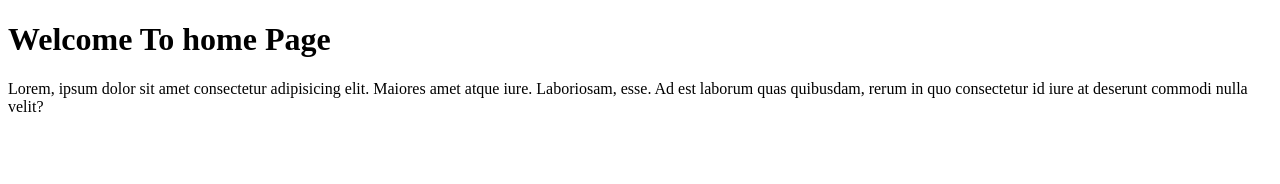
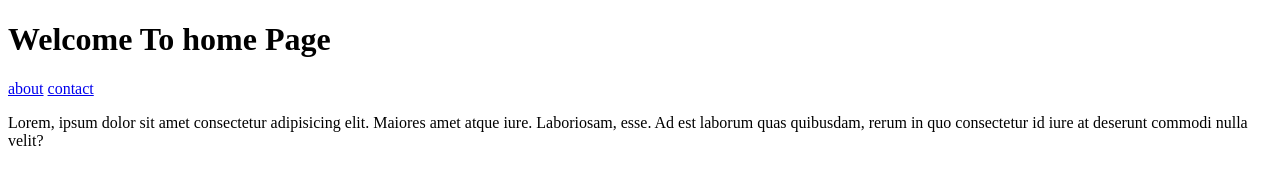
Before and after one commit to fazel2004/project, a plain HTML site: page index.html in a window 1280 px wide. Drawn offline with Linux system fonts and the light colour scheme; a script that the page names is missing.

Commit message:
add navbar ti index.html

```diff
--- a/index.html
+++ b/index.html
@@ -6,6 +6,12 @@
     <title>my project</title>
 </head>
 <h1>Welcome To home Page</h1>
+<header>
+    <nav>
+        <a href="about.html">about</a>
+        <a href="contact.html">contact</a>
+    </nav>
+</header>
 <p>Lorem, ipsum dolor sit amet consectetur adipisicing elit. Maiores amet atque iure. Laboriosam, esse. Ad est laborum quas quibusdam, rerum in quo consectetur id iure at deserunt commodi nulla velit?</p>
 <script src="js/main.js"></script>
 <body>
```
